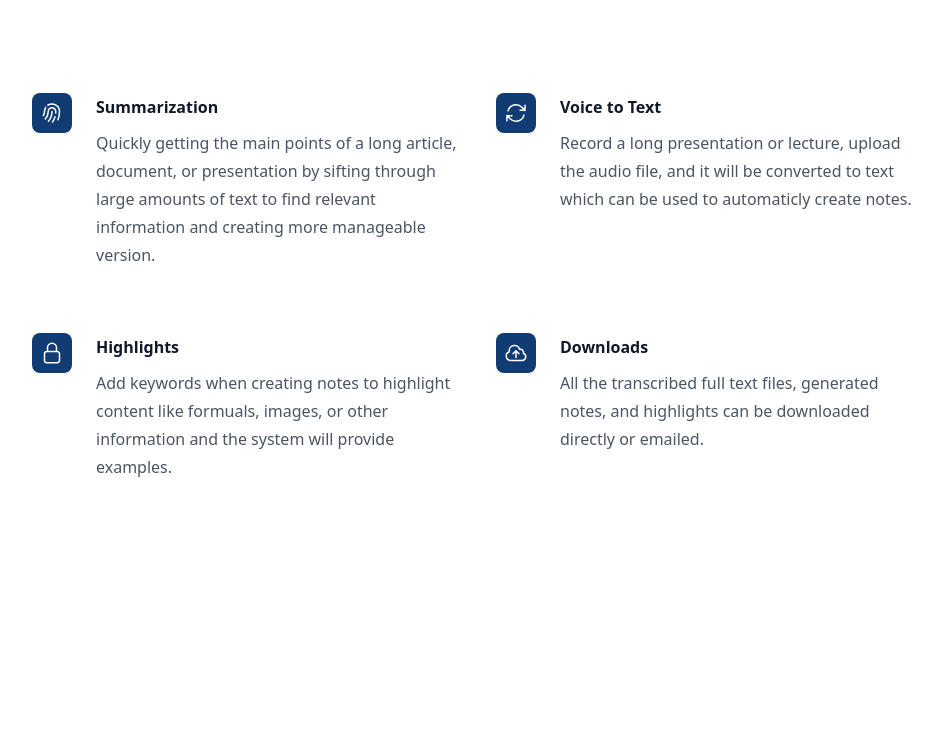
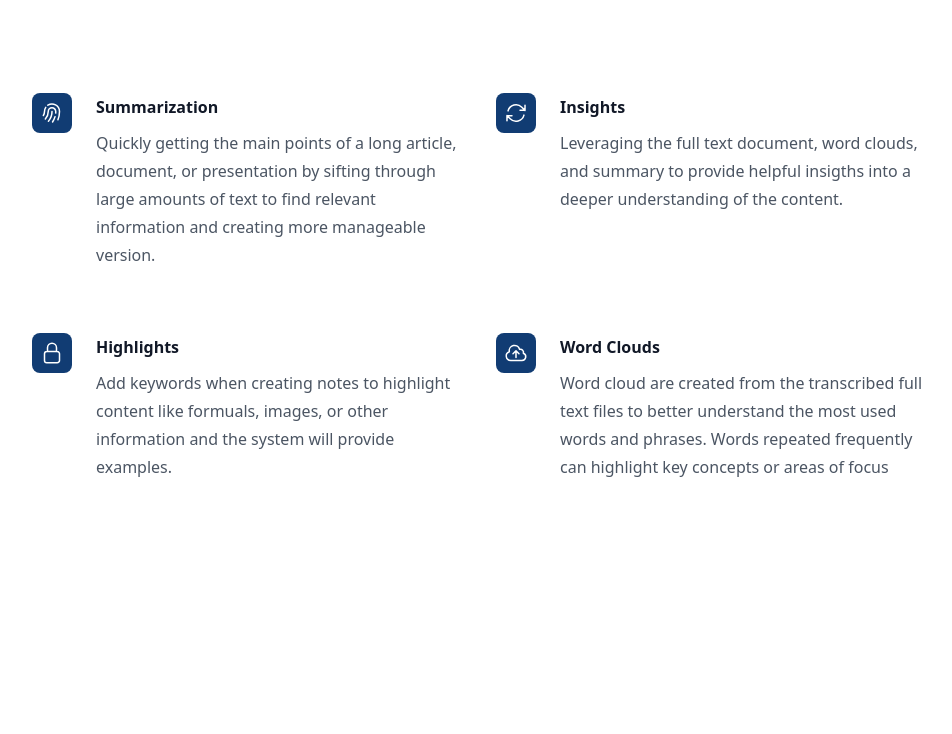
Before and after one commit to TannerSimpson/NotesSimple, a website: page public/index.html in a window 1280 px wide. Shown: the part 2401-3135 px from the top of the page, without its empty margins (160-1112 px from the left). Drawn offline with Linux system fonts and the light colour scheme.

Commit message:
Update index.html
updated features

```diff
--- a/public/index.html
+++ b/public/index.html
@@ -156,9 +156,9 @@
                   <path stroke-linecap="round" stroke-linejoin="round" d="M16.023 9.348h4.992v-.001M2.985 19.644v-4.992m0 0h4.992m-4.993 0l3.181 3.183a8.25 8.25 0 0013.803-3.7M4.031 9.865a8.25 8.25 0 0113.803-3.7l3.181 3.182m0-4.991v4.99" />
                 </svg>
               </div>
-              Voice to Text
+              Insights
             </dt>
-            <dd class="mt-2 text-base leading-7 text-gray-600">Record a long presentation or lecture, upload the audio file, and it will be converted to text which can be used to automaticly create notes.</dd>
+            <dd class="mt-2 text-base leading-7 text-gray-600">Leveraging the full text document, word clouds, and summary to provide helpful insigths into a deeper understanding of the content.</dd>
           </div>
           <div class="relative pl-16">
             <dt class="text-base font-semibold leading-7 text-gray-900">
@@ -178,9 +178,9 @@
                   <path stroke-linecap="round" stroke-linejoin="round" d="M12 16.5V9.75m0 0l3 3m-3-3l-3 3M6.75 19.5a4.5 4.5 0 01-1.41-8.775 5.25 5.25 0 0110.233-2.33 3 3 0 013.758 3.848A3.752 3.752 0 0118 19.5H6.75z" />
                 </svg>
               </div>
-              Downloads
+              Word Clouds
             </dt>
-            <dd class="mt-2 text-base leading-7 text-gray-600">All the transcribed full text files, generated notes, and highlights can be downloaded directly or emailed.</dd>
+            <dd class="mt-2 text-base leading-7 text-gray-600">Word cloud are created from the transcribed full text files to better understand the most used words and phrases.  Words repeated frequently can highlight key concepts or areas of focus</dd>
           </div>
         </dl>
       </div>
```
